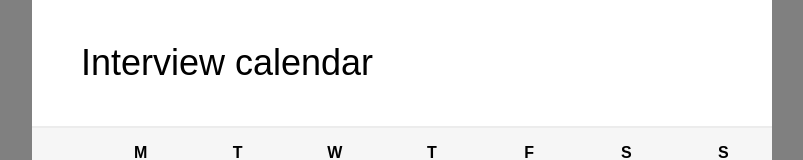
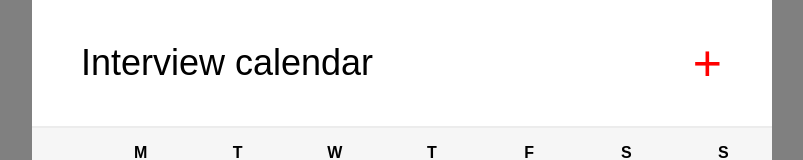
Before and after one commit to MariyaBBB/interview-calendar, a React (Create React App) app: page / in a window 1280 px wide. Shown: the top 160 px of the page, without its empty margins (238-1041 px from the left). Built offline with nearby package versions, Linux system fonts and the light colour scheme.

Commit message:
Добавление события с помощью useContext

```diff
--- a/src/components/Header.jsx
+++ b/src/components/Header.jsx
@@ -1,7 +1,8 @@
-import React from "react";
+import React, { useContext } from "react";
 import styled from 'styled-components';
 import { Button } from "./Button";
 import moment from "moment";
+import { AppContext, arrayOfInterviews} from "../data/interviews";
 
 const StyledHeader = styled.div`
     display: grid;
@@ -21,24 +22,27 @@ const StyledTitle = styled.h1`
     font-size: 36px;
 `
 
+
+export const Header = (props) => {
+    const arrayOfInterviews = useContext(AppContext);
     const createInterview = () => {
 
         let res = prompt('Enter event time: YYYY-MM-DD HH:mm:ss');
         console.log(res);
         if(moment(res, "YYYY-MM-DD HH:mm:ss", true).isValid()) {
-        console.log(moment(res).hour());
-        console.log(moment(res).date());
-        console.log(moment(res).month());
+            let i = moment(res).weekday();
+            let j = moment(res).hour() - 8;
+            arrayOfInterviews[i][j] = 'event';
+            console.log(arrayOfInterviews);
+
         } else {
             alert("Fail");
         }
-
     }
-export const Header = (props) => {
     return(
         <StyledHeader {...props}>
             <StyledTitle>Interview calendar</StyledTitle>
-            <Button onClick={createInterview} >+</Button>
+            <Button onClick={createInterview} $isVisible={true}>+</Button>
         </StyledHeader>
     )
 }
```
Lines whose indentation alone changed are shown as unchanged.
